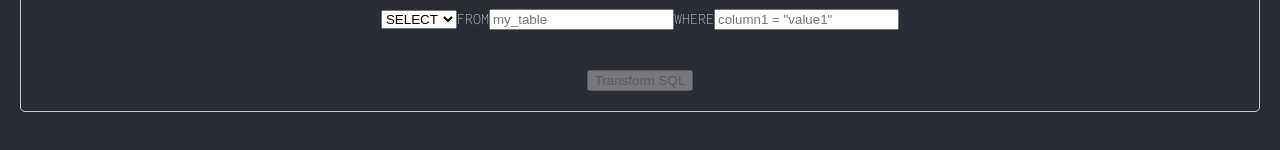
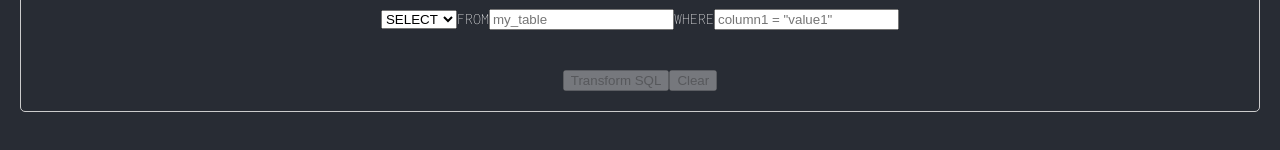
Before and after one commit to striderkein/eaglys-web, a React (Create React App) app: page / in a window 1280 px wide. Shown: the part 174-324 px from the top of the page. Built offline with nearby package versions, Linux system fonts and the light colour scheme; no server answers.

Commit message:
feat:add clear button

```diff
--- a/src/components/Section1.tsx
+++ b/src/components/Section1.tsx
@@ -52,6 +52,14 @@ function Section1({
     const whereClause = event.target.value;
     setWhereClause(whereClause);
   }
+
+  const handleClearClick = () => {
+    setInitialSql('');
+    setSelectedStatement('SELECT');
+    setSelectedTable('');
+    setWhereClause('');
+    handleSqlChange({ target: { value: '' } } as React.ChangeEvent<HTMLTextAreaElement>);
+  };
 
   useEffect(() => {
     handleSqlTypeChange({ target: { value: selectedStatement } } as React.ChangeEvent<HTMLSelectElement>);
@@ -121,6 +129,12 @@ function Section1({
         >
           Transform SQL
         </button>
+        <button
+          disabled={!selectedTable}
+          className="button" onClick={handleClearClick}
+        >
+          Clear
+        </button>
       </div>
     </section>
   );
```
